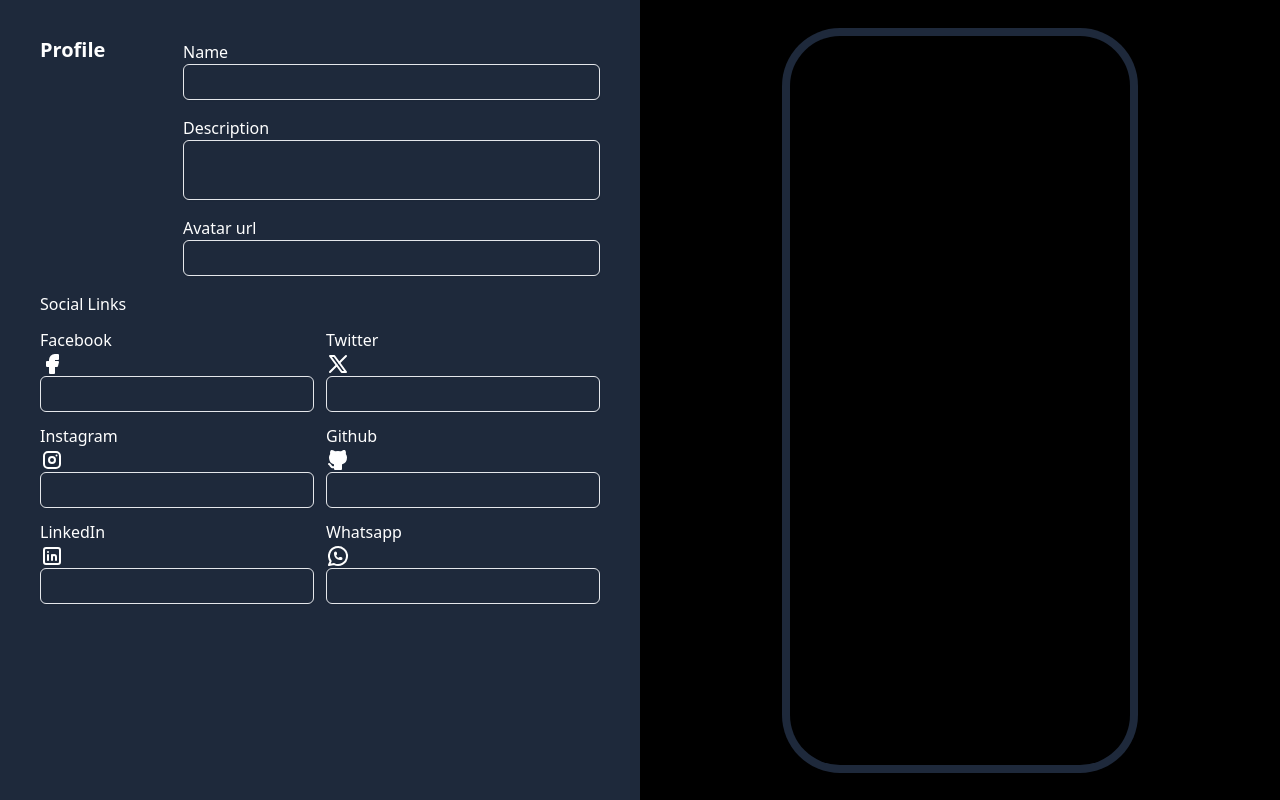
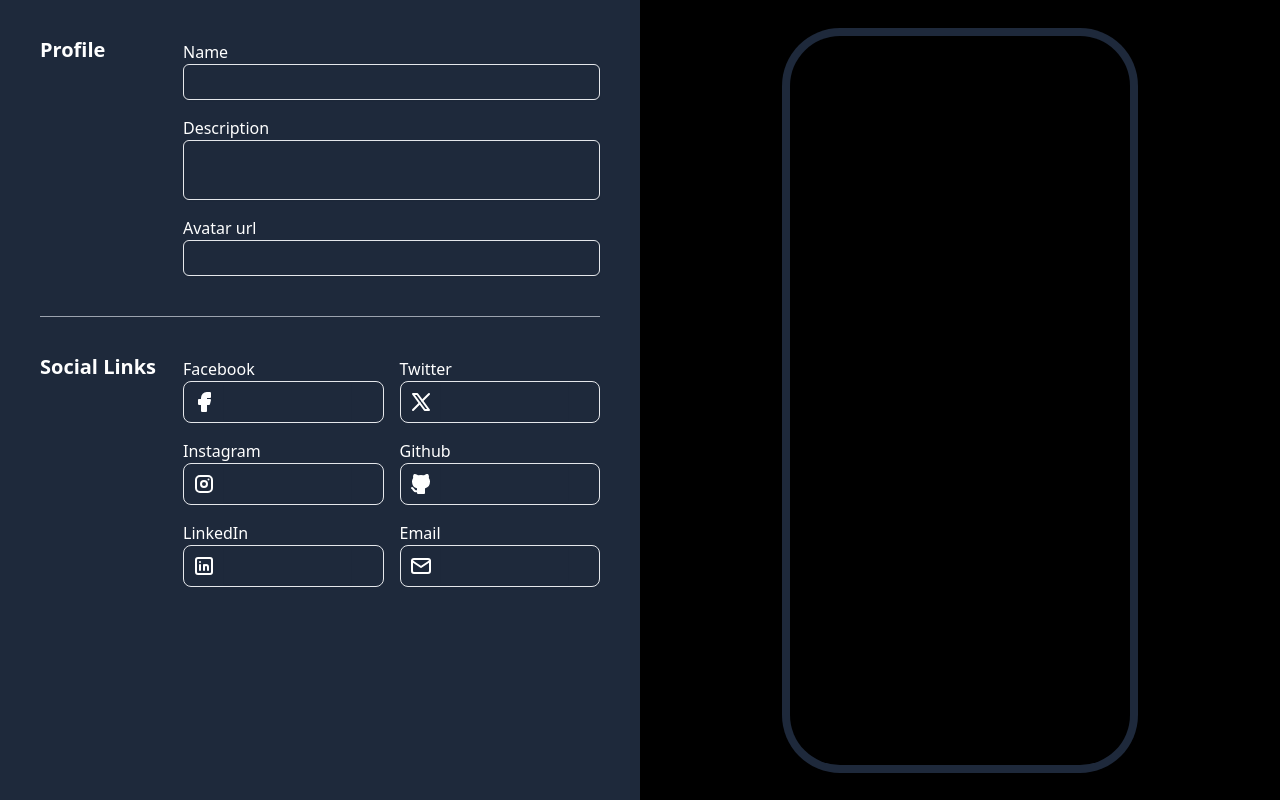
Before and after one commit to imjesusc/page-link, a React (Vite) app: page / in a window 1280 px wide. Built offline with nearby package versions, Linux system fonts and the light colour scheme.

Commit message:
Update socialLinks component with CustomInput

```diff
--- a/src/App.jsx
+++ b/src/App.jsx
@@ -1,10 +1,12 @@
+import { Separator } from './components/atoms/Separator'
 import { ProfileForm, Preview, SocialLinks } from './components/organisms'
 
 function App () {
   return (
     <div className='grid grid-cols-2 w-screen h-screen'>
-      <main className='w-full h-full bg-slate-800 p-10 flex flex-col gap-4'>
+      <main className='w-full h-full bg-slate-800 p-10 flex flex-col gap-10'>
         <ProfileForm />
+        <Separator type='horizontal' />
         <SocialLinks />
       </main>
       <section className='grid place-items-center'>
--- a/src/components/organisms/SocialLinks.jsx
+++ b/src/components/organisms/SocialLinks.jsx
@@ -1,6 +1,7 @@
 import React from 'react'
 import { Icons, Input, Label } from '../atoms'
 import { usePage } from '../../hooks'
+import { Title } from '../atoms/Title'
 
 const socialMediaData = [
   { id: 'facebook', label: 'Facebook', icon: Icons.BrandFacebookFilled },
@@ -8,21 +9,41 @@ const socialMediaData = [
   { id: 'instagram', label: 'Instagram', icon: Icons.BrandInstagram },
   { id: 'github', label: 'Github', icon: Icons.BrandGithubFilled },
   { id: 'linkedin', label: 'LinkedIn', icon: Icons.BrandLinkedin },
-  { id: 'whatsapp', label: 'Whatsapp', icon: Icons.BrandWhatsapp }
+  { id: 'email', label: 'Email', icon: Icons.BrandEmail }
 ]
 export const SocialLinks = () => {
   const { profile, handleChange } = usePage()
 
+  const handleResetInput = (id) => {
+    handleChange({ target: { id, value: '' } })
+  }
+
   return (
-    <section className='grid grid-cols-2 gap-3'>
-      <div className='col-span-2'>Social Links</div>
-      {socialMediaData?.map((item) => (
-        <div key={item.id}>
-          <Label htmlFor={item.id} text={item.label} />
-          {item.icon && <item.icon />}
-          <Input value={profile[item.id]} type='link' id={item.id} onChange={handleChange} />
-        </div>
-      ))}
+    <section className='grid grid-cols-4 gap-3'>
+      <Title type='h2'>Social Links</Title>
+
+      <div className='grid grid-cols-2 col-span-3 gap-4'>
+        {socialMediaData?.map((item) => (
+          <div key={item.id} className='group'>
+            <Label htmlFor={item.id} text={item.label} />
+            <div className='flex border rounded-lg items-center overflow-hidden'>
+              <span className='min-w-10 p-2 grid place-items-center'>{item.icon && <item.icon className='w-full h-full' />}</span>
+              <Input
+                className='border-0 p-1 rounded-none'
+                value={profile[item.id]}
+                id={item.id}
+                onChange={handleChange}
+              />
+              <button
+                onClick={() => handleResetInput(item.id)}
+                className='h-full p-2 opacity-0 group-hover:opacity-100 grid  duration-500 cursor-pointer w-10 place-items-center'
+              >
+                <Icons.X className='w-full h-full' />
+              </button>
+            </div>
+          </div>
+        ))}
+      </div>
     </section>
   )
 }
```
